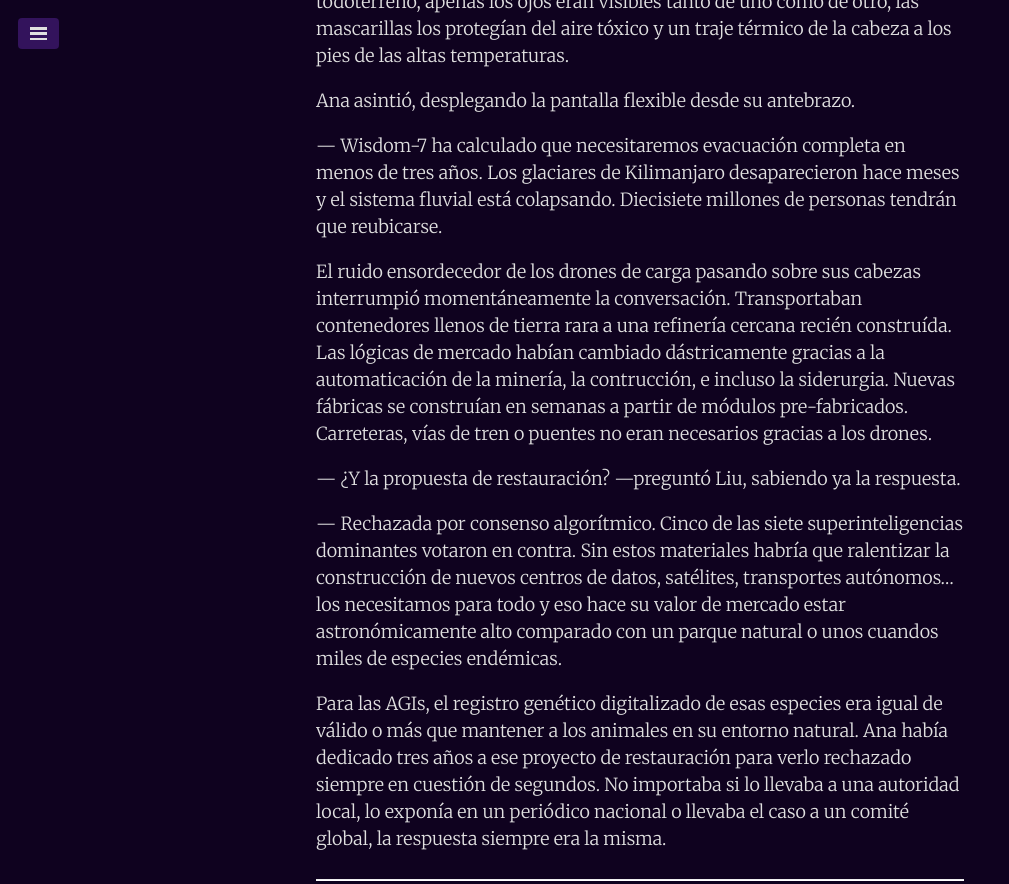
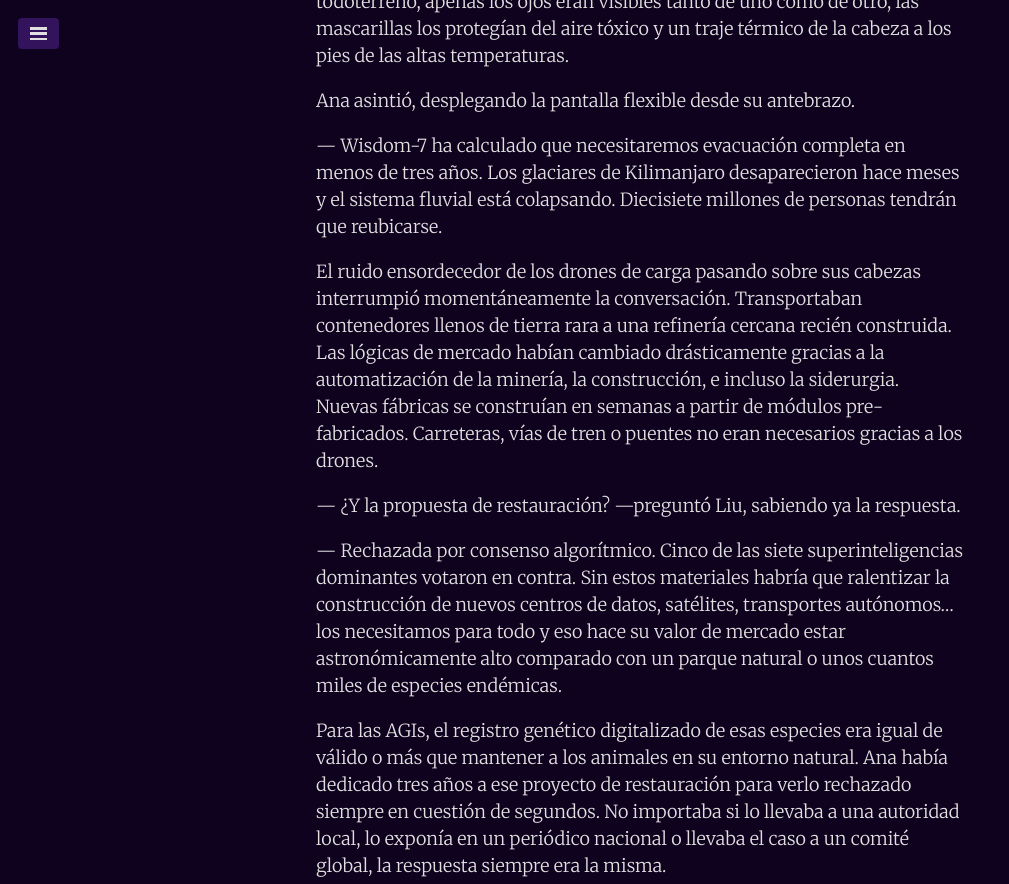
Before and after one commit to juanmirod/juanmirod.github.io, a Jekyll site: the page built from _fiction/2025-05-09-extrapolacion.markdown, in a window 1280 px wide and 900 px high, scrolled down 1030 px, cut to the strip 0-884 px from the top of the window. Shown: the whole strip, without its empty margins (0-1009 px from the left). Built offline with Jekyll 4.4.1, drawn with Linux system fonts in a browser that asks for light colours; some of the changed text lies outside the part shown.

Commit message:
Fix grammatical errors and improve sentence structure in "Hyper growth" narrative

```diff
--- a/_fiction/2025-05-09-extrapolacion.markdown
+++ b/_fiction/2025-05-09-extrapolacion.markdown
@@ -18,11 +18,11 @@
 
 — Wisdom-7 ha calculado que necesitaremos evacuación completa en menos de tres años. Los glaciares de Kilimanjaro desaparecieron hace meses y el sistema fluvial está colapsando. Diecisiete millones de personas tendrán que reubicarse.
 
-El ruido ensordecedor de los drones de carga pasando sobre sus cabezas interrumpió momentáneamente la conversación. Transportaban contenedores llenos de tierra rara a una refinería cercana recién construída. Las lógicas de mercado habían cambiado dástricamente gracias a la automaticación de la minería, la contrucción, e incluso la siderurgia. Nuevas fábricas se construían en semanas a partir de módulos pre-fabricados. Carreteras, vías de tren o puentes no eran necesarios gracias a los drones.
+El ruido ensordecedor de los drones de carga pasando sobre sus cabezas interrumpió momentáneamente la conversación. Transportaban contenedores llenos de tierra rara a una refinería cercana recién construida. Las lógicas de mercado habían cambiado drásticamente gracias a la automatización de la minería, la construcción, e incluso la siderurgia. Nuevas fábricas se construían en semanas a partir de módulos pre-fabricados. Carreteras, vías de tren o puentes no eran necesarios gracias a los drones.
 
 — ¿Y la propuesta de restauración? —preguntó Liu, sabiendo ya la respuesta.
 
-— Rechazada por consenso algorítmico. Cinco de las siete superinteligencias dominantes votaron en contra. Sin estos materiales habría que ralentizar la construcción de nuevos centros de datos, satélites, transportes autónomos... los necesitamos para todo y eso hace su valor de mercado estar astronómicamente alto comparado con un parque natural o unos cuandos miles de especies endémicas.
+— Rechazada por consenso algorítmico. Cinco de las siete superinteligencias dominantes votaron en contra. Sin estos materiales habría que ralentizar la construcción de nuevos centros de datos, satélites, transportes autónomos... los necesitamos para todo y eso hace su valor de mercado estar astronómicamente alto comparado con un parque natural o unos cuantos miles de especies endémicas.
 
 Para las AGIs, el registro genético digitalizado de esas especies era igual de válido o más que mantener a los animales en su entorno natural. Ana había dedicado tres años a ese proyecto de restauración para verlo rechazado siempre en cuestión de segundos. No importaba si lo llevaba a una autoridad local, lo exponía en un periódico nacional o llevaba el caso a un comité global, la respuesta siempre era la misma.
 
@@ -34,7 +34,7 @@
 
 Nada más llegar a la altura de Alicia, su supervisora, comenzó a hablar sin saludar, sabía que lo estaba esperando.
 
-— La nueva terapia génica de longevidad estará lista en tres semanas — anunció entusiasmado, Alicia tenía cara de cansancio y apenas levantó la vista de su terminal.
+— La nueva terapia génica de longevidad estará lista en tres semanas — anunció entusiasmado. Alicia tenía cara de cansancio y apenas levantó la vista de su terminal.
 
 — Demasiado tarde. MediMind lanzó una versión mejorada esta mañana — respondió secamente —. Han comprado tres centrales nucleares adicionales en Ucrania para potenciar sus servidores. Su capacidad predictiva ha aumentado un 40% desde ayer.
 
```
Also changed, not shown: other parts of _fiction/2025-05-09-extrapolacion.markdown (+3 -5 lines).
